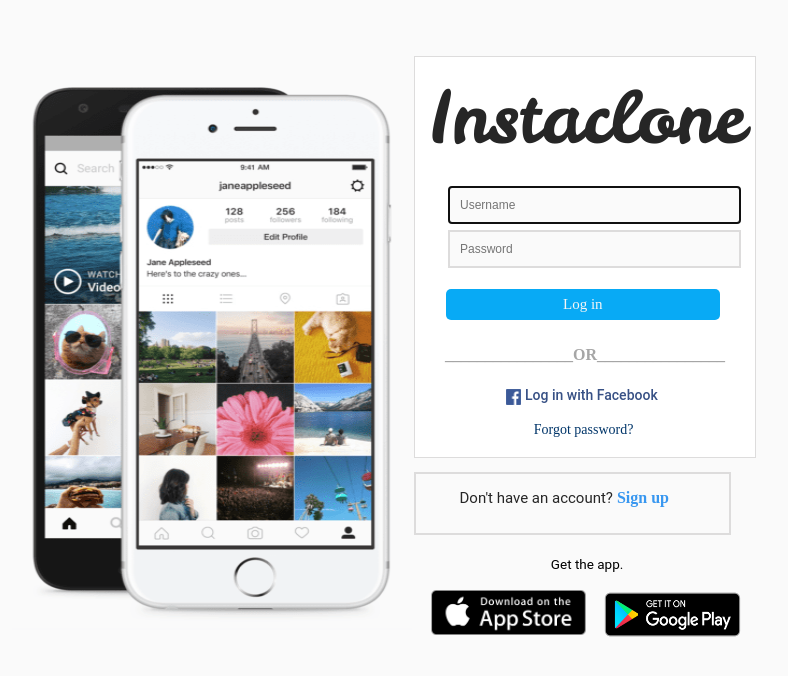
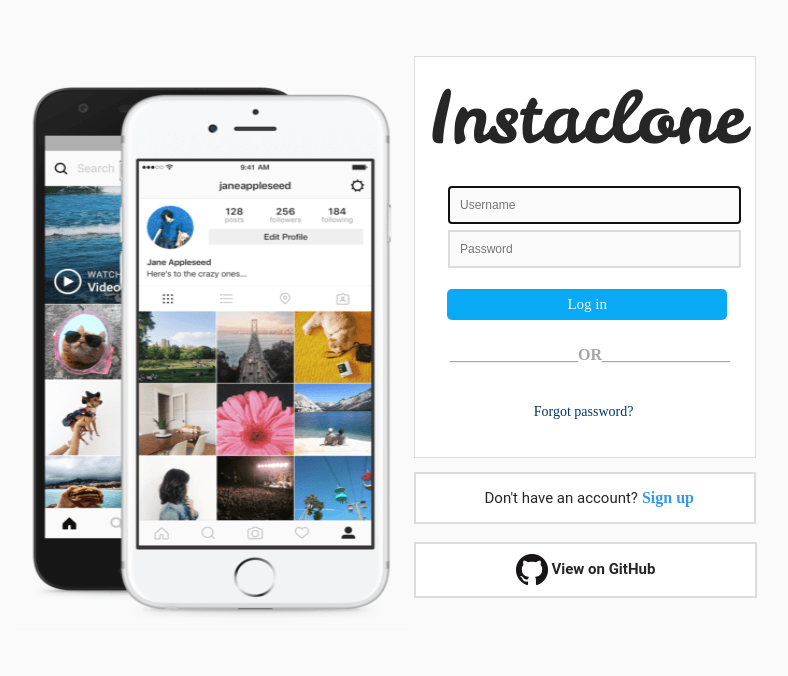
Before and after one commit to DjLawRee/EDIBO-Final-Project, a Flask app: page / in a window 1280 px wide. Shown: the top 676 px of the page, without its empty margins (234-1022 px from the left). Run offline with Flask 2, Linux system fonts and the light colour scheme; the visitor is signed in with stand-in values (Sample User, id 1); some libraries are stand-ins or nearby versions; some web fonts are replaced.

Commit message:
Ocd fix + git

```diff
--- a/Templates/index.html
+++ b/Templates/index.html
@@ -29,16 +29,16 @@
           </tr>
       </table>
       <br>
-      <button type="submit">Log in</button>
+      <button class="submit" type="submit">Log in</button>
   </form>
   <br>
   <br>
   <h4>________________OR________________</h4>
-  <a href="#">
+  <!-- <a href="#">
       <img src="/static/download.png" alt="">
-  </a>
+  </a> -->
   <ul>
-      <ul><a href="#" class="loginfb">Log in with Facebook</a></ul>
+      <!-- <ul><a href="#" class="loginfb">Log in with Facebook</a></ul> -->
       <br>
       <ul><a href="#" class="resetpwd">Forgot password?</a></ul>
   </ul>
@@ -48,10 +48,12 @@
 <div class="signup">
   <p>Don't have an account?<a href="/register"> Sign up</a></p>
 </div>
+
+
 <div class="final">
-  <p>Get the app.</p>
+    <a href="https://github.com/DjLawRee/EDIBO-Final-Project" class="button github"> <img src="/static/GitHub.png" class="img" alt=""> View on GitHub</a>
 </div>
 <br>
-<a href="#"><img src="/static/apple.png" class="apple" alt=""></a>
-<a href="#"><img src="/static/google.png" class="google"  alt=""></a>
+<!-- <a href="#"><img src="/static/apple.png" class="apple" alt=""></a>
+<a href="#"><img src="/static/google.png" class="google"  alt=""></a> -->
 {% endblock %}
--- a/static/index.css
+++ b/static/index.css
@@ -17,14 +17,6 @@
 
 }
 
-.insta {
-    position: absolute;
-    width: 65%;
-    height: 20%;
-    top: 3%;
-    left: 18%;
-}
-
 body {
     position: absolute;
     top: 6%;
@@ -32,22 +24,22 @@
     background-color: rgba(var(--b3f,250,250,250));
 }
 
-button {
+.submit {
     position: absolute;
     padding: 0px;
     border-radius: 5px;
     border: white;
     height: 7%;
-    left: 32px;
+    left: 33px;
     cursor: pointer;
     color: whitesmoke;
     background-color: rgb(8, 170, 245);
     font-family: latha;
     font-style: bold;
     font-size: 15px;
-    width: 80%;
+    width: 82%;
+}
 
-}
 
 input {
     padding: 10px;
@@ -63,27 +55,12 @@
     font-family: calibri light;
     position: relative;
     opacity: 35%;
+    left: 5px;
 }
 
 a {
     text-decoration: none;
     font-family: calibri light;
-}
-
-img {
-    position: absolute;
-    width: 15px;
-    height: 16px;
-    top: 76%;
-    left: 27%;
-}
-
-.loginfb {
-    font-weight: 550;
-    font-size: 14px;
-    color: #385185;
-    font-family: 'Roboto', sans-serif;
-
 }
 
 .resetpwd {
@@ -98,15 +75,15 @@
     border: 2px solid rgb(221, 220, 220);
     padding-left: 3px;
     padding-right: 60px;
-    padding-bottom: 11px;
     background: #fafafa;
     position: absolute;
     top: 95%;
-    width: 250px;
+    width: 275px;
     text-align: right;
     font-family: 'roboto', sans-serif;
     font-size: 15px;
     color: #262626;
+    background-color: #fff;
 }
 
 .signup a {
@@ -118,25 +95,11 @@
 .final {
     position: absolute;
     top: 111%;
-    left: 40%;
     font-family: 'Roboto', sans-serif;
     font-size: 13.5px;
-}
-
-.apple {
-    position: absolute;
-    top: 122%;
-    left: 5%;
-    width: 155px;
-    height: 45px;
-}
-
-.google {
-    position: absolute;
-    top: 120%;
-    left: 53%;
-    width: 155px;
-    height: 65px;
+    box-sizing: border-box;
+    margin: 0 auto;
+    max-width: 500px;
 }
 
 .heading-logo {
@@ -151,3 +114,21 @@
     left: 4%;
     margin: 0;
 }
+
+.github {
+    padding: 0px;
+    border: 2px solid rgb(221, 220, 220);
+    width: 319px;
+    font-family: 'roboto', sans-serif;
+    font-size: 15px;
+    color: #262626;
+    display: block;
+    padding: 10px;
+    background-color: #fff;
+    font-weight: 600;
+    text-align: center;
+}
+
+.img{
+    vertical-align:middle
+}
```
Also changed, not shown: static/GitHub.png (added).
